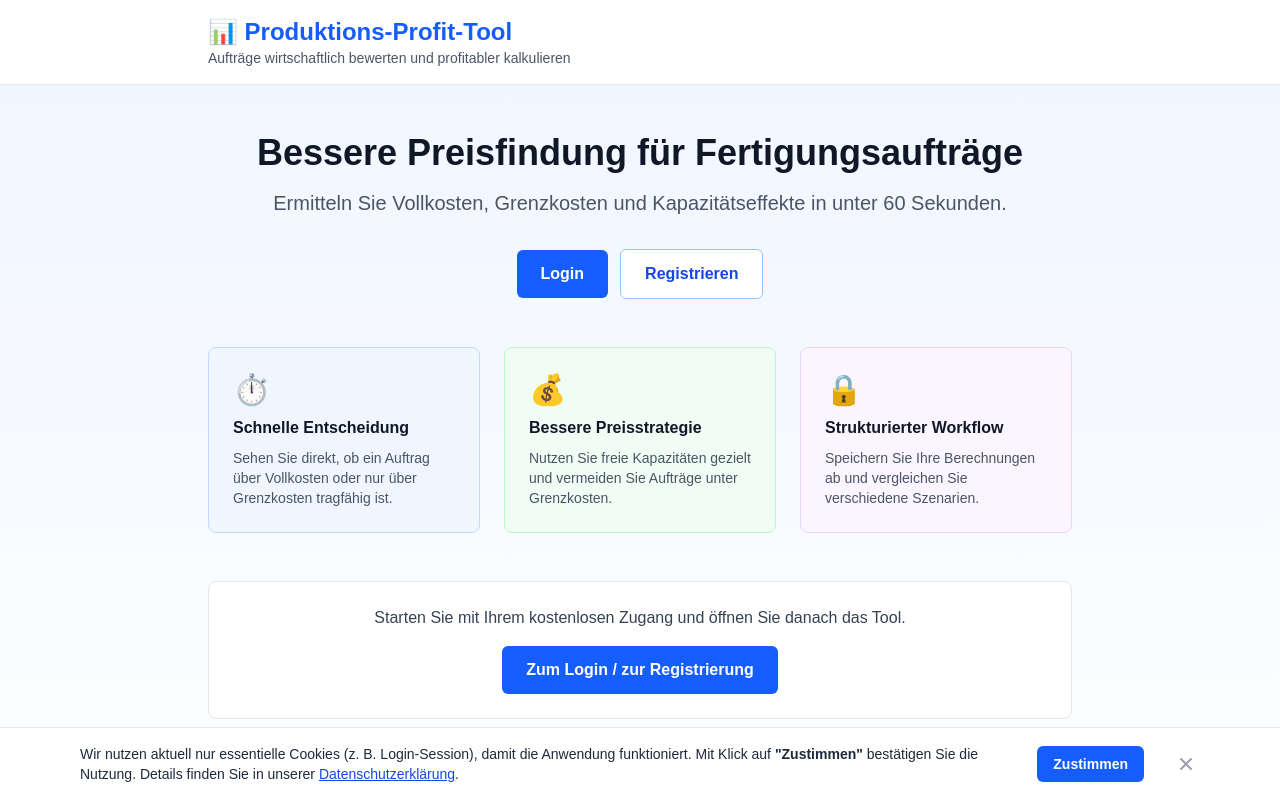
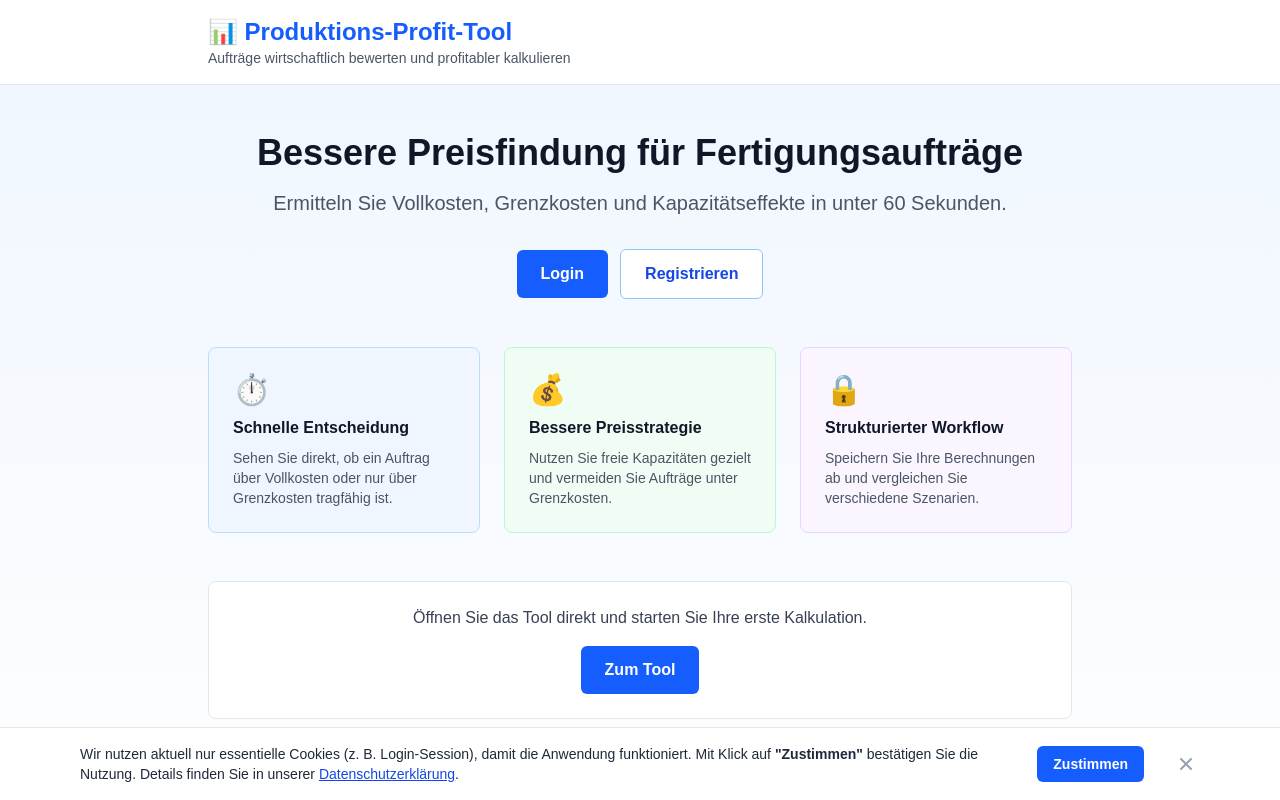
Before and after one commit to carlfruehling/Production-Profit-Tool, a Next.js app: page / in a window 1280 px wide. Shown: the top 800 px of the page. Built offline with nearby package versions, Linux system fonts and the light colour scheme.

Commit message:
Improve conversion flow: direct tool entry with auth on analyze

```diff
--- a/src/app/page.tsx
+++ b/src/app/page.tsx
@@ -2,7 +2,7 @@ import Link from 'next/link';
 
 export default function Home() {
   return (
-    <main className="min-h-screen bg-gradient-to-b from-blue-50 to-white">
+    <main className="min-h-screen bg-linear-to-b from-blue-50 to-white">
       {/* Header */}
       <header className="bg-white border-b border-gray-200">
         <div className="max-w-4xl mx-auto px-4 py-4">
@@ -68,13 +68,13 @@ export default function Home() {
 
         <div className="bg-white rounded-lg border border-gray-200 p-6 text-center">
           <p className="text-gray-700 mb-4">
-            Starten Sie mit Ihrem kostenlosen Zugang und öffnen Sie danach das Tool.
+            Öffnen Sie das Tool direkt und starten Sie Ihre erste Kalkulation.
           </p>
           <Link
-            href="/auth"
+            href="/tool"
             className="inline-block bg-blue-600 text-white px-6 py-3 rounded-md font-semibold hover:bg-blue-700 transition-colors"
           >
-            Zum Login / zur Registrierung
+            Zum Tool
           </Link>
         </div>
       </div>
--- a/src/components/CalculatorForm.tsx
+++ b/src/components/CalculatorForm.tsx
@@ -2,11 +2,13 @@
 
 import { useForm } from 'react-hook-form';
 import { useEffect, useMemo, useState } from 'react';
+import { useRouter } from 'next/navigation';
 import { CalculationHistoryItem, CalculationInput, CalculationResult } from '@/types/calculation';
 
 type HourlyRateMode = 'manual' | 'estimate';
 
 export default function CalculatorForm() {
+  const router = useRouter();
   const [result, setResult] = useState<CalculationResult | null>(null);
   const [loading, setLoading] = useState(false);
   const [error, setError] = useState<string | null>(null);
@@ -61,6 +63,11 @@ export default function CalculatorForm() {
 
     try {
       const response = await fetch('/api/history', { method: 'GET' });
+      if (response.status === 401) {
+        setHistoryItems([]);
+        return;
+      }
+
       if (!response.ok) {
         const errorBody = await response.json().catch(() => null);
         throw new Error(errorBody?.message ?? 'Historie konnte nicht geladen werden');
@@ -190,6 +197,11 @@ export default function CalculatorForm() {
         headers: { 'Content-Type': 'application/json' },
         body: JSON.stringify(payload),
       });
+
+      if (response.status === 401) {
+        router.push('/auth');
+        return;
+      }
 
       if (!response.ok) {
         const errorBody = await response.json().catch(() => null);
```
